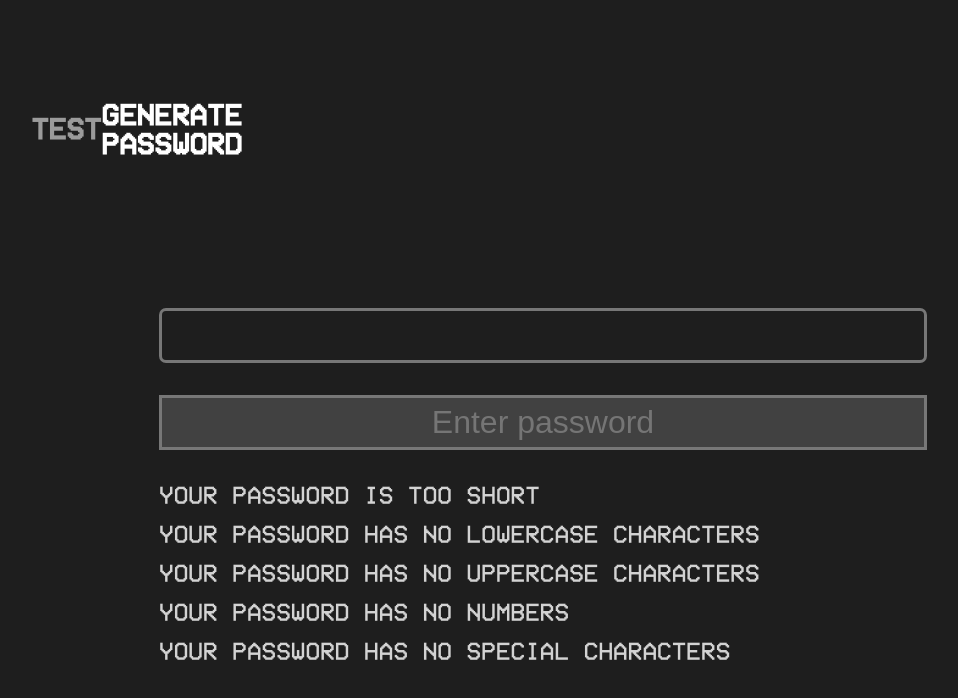
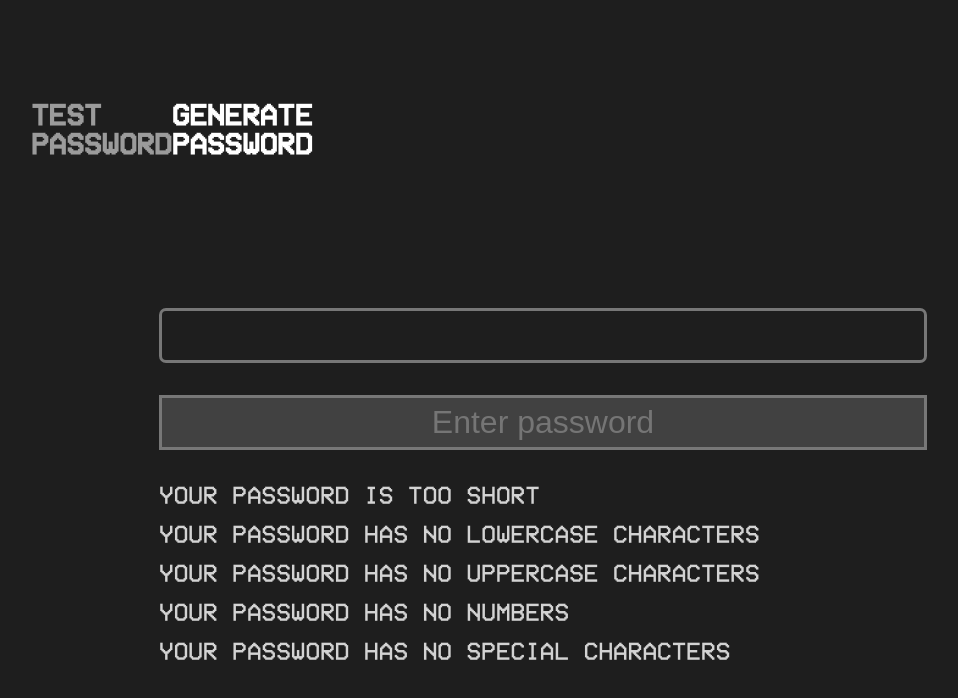
Before and after one commit to Kunull/Signum, a plain HTML site: page index.html in a window 1280 px wide. Shown: the whole page, without its empty margins (97-1055 px from the left). Drawn offline with Linux system fonts and the light colour scheme; a web font is replaced by a local one.

Commit message:
Update index.html

```diff
--- a/index.html
+++ b/index.html
@@ -14,7 +14,7 @@
   <div class="hero-container">
     <div class="previous">
       <h2>
-        <a class="non-clickable">TEST</a>
+        <a class="non-clickable">TEST PASSWORD</a>
       </h2>
 
       <h2>
```
